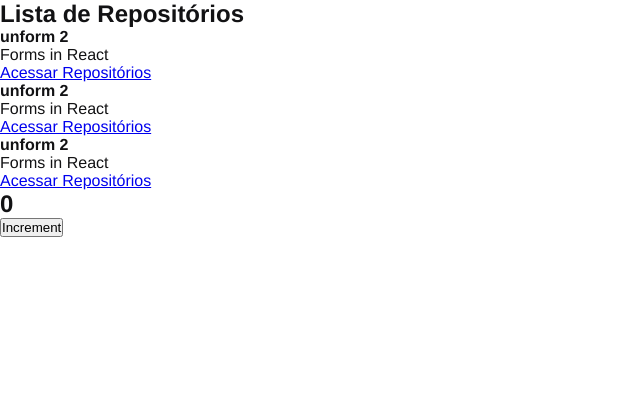
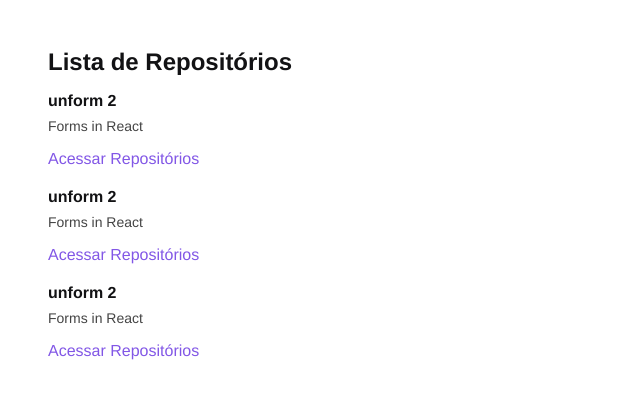
Before and after one commit to ThaysaRafaele/Github-explorer, a React app: page / in a window 1280 px wide. Shown: the top 398 px of the page, without its empty margins (0-640 px from the left). Built offline with nearby package versions, Linux system fonts and the light colour scheme.

Commit message:
estilização da listagem

```diff
--- a/src/App.jsx
+++ b/src/App.jsx
@@ -5,9 +5,6 @@
 
 export function App(){
     return (
-        <>
-            <RepositoryList/>
-            <Counter/>
-        </>
+        <RepositoryList/>
     )
 }
--- a/src/components/Counter.jsx
+++ /dev/null
@@ -1,18 +0,0 @@
-import { useState } from "react";
-
-export function Counter() {
-    const [counter, setCounter] = useState(0);
-
-    function increment(){
-        setCounter(counter + 1) ;
-    }
-
-    return(
-        <div>
-            <h2>{counter}</h2>
-            <button type="button" onClick={increment}>
-                Increment
-            </button>
-        </div>
-    );
-}
--- a/src/components/RepositoryList.jsx
+++ b/src/components/RepositoryList.jsx
@@ -1,4 +1,5 @@
 import { RepositoryItem } from "./RepositoryItem";
+import '../styles/repositories.scss';
 
 const repository = {
     name: 'unform 2',
--- /dev/null
+++ b/src/styles/repositories.scss
@@ -0,0 +1,30 @@
+section.repository-list{
+    margin: 48px;
+
+    h1{
+        margin-bottom: 16px;
+    }
+
+    ul{
+        list-style: none;
+
+        li{
+            & + li{
+                margin-top: 20px;
+            }
+
+            p{
+                font-size: 14px;
+                color: #444;
+                margin-top: 8px;
+            }
+
+            a{
+                display: inline-block;
+                margin-top: 16px;
+                text-decoration: none;
+                color: #8257e6;
+            }
+        }
+    }
+}
```
